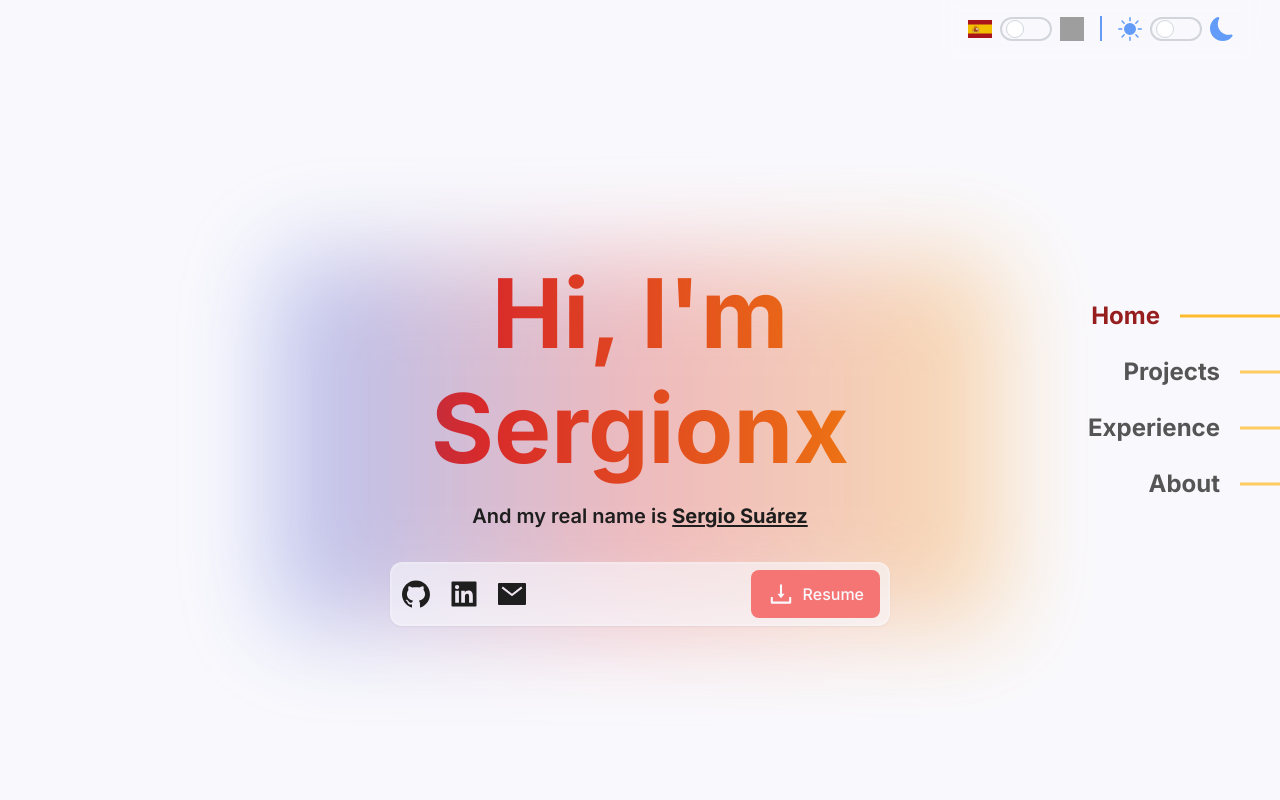
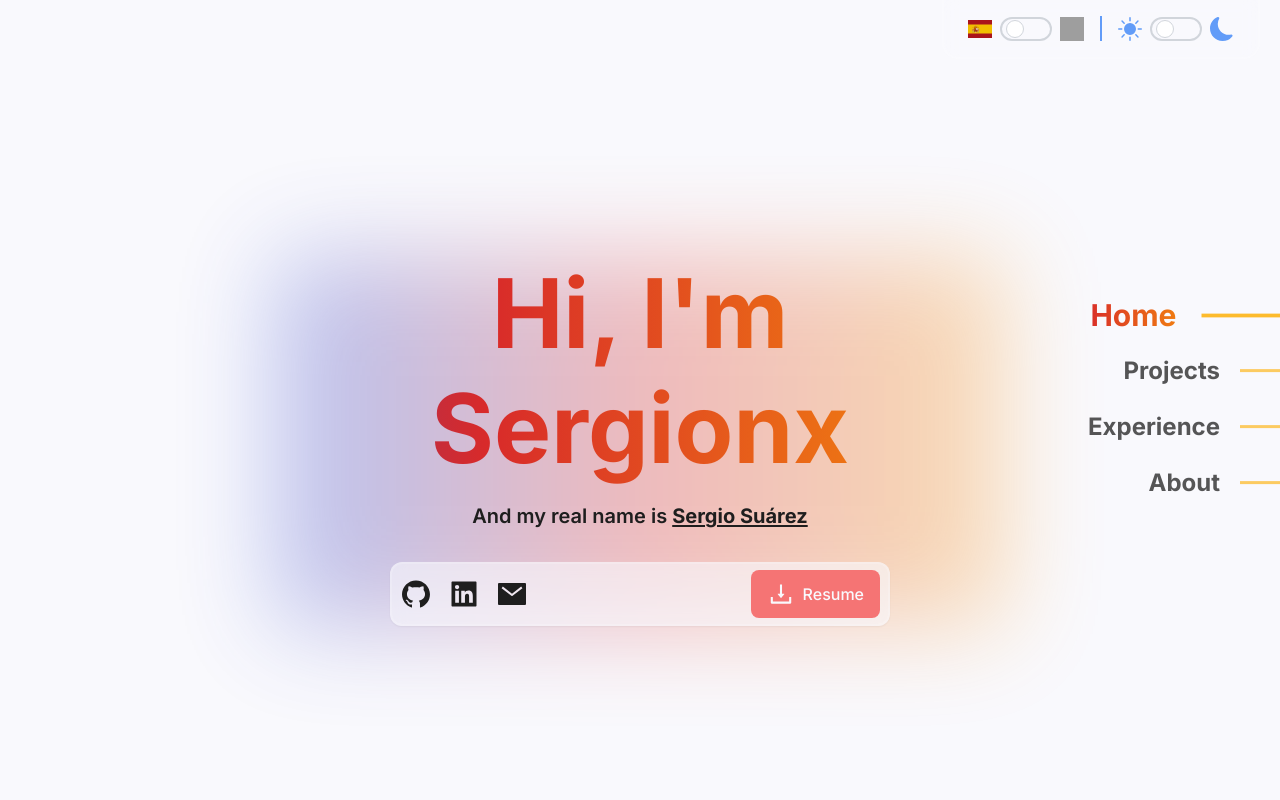
Before and after one commit to Sergionx/portfolio, a React (Vite) app: page / in a window 1280 px wide. Shown: the top 800 px of the page. Built offline with nearby package versions, Linux system fonts and the light colour scheme; grey boxes are pictures that could not be loaded.

Commit message:
using text-gradient-color

```diff
--- a/src/components/layout/SideMenu.css
+++ b/src/components/layout/SideMenu.css
@@ -1,5 +1,5 @@
 /* FIXME - No tiene transicion cuando se cierra */
-/* REVIEW - Ver si uso gradient oclor cuando esta activo  */
+@import "../../index.css";
 
 .link {
   @apply relative text-2xl font-bold w-full text-normal-black dark:text-normal-white  hover:text-primary-400;
@@ -8,7 +8,6 @@
   opacity: 0.75;
 
   &:hover {
-    @apply text-primary-700 dark:text-primary-300;
     transform: scale(1.1);
 
     &.closed {
@@ -34,12 +33,12 @@
   }
 
   &.active {
-    @apply text-primary-800 dark:text-primary-400;
+    @apply text-gradient-color;
     transform: scale(1.25);
     opacity: 1;
 
     &.closed {
-      transform: translateX(-100px);
+      transform: translateX(-100px) scale(1.25);
     }
 
     &:after {
```
